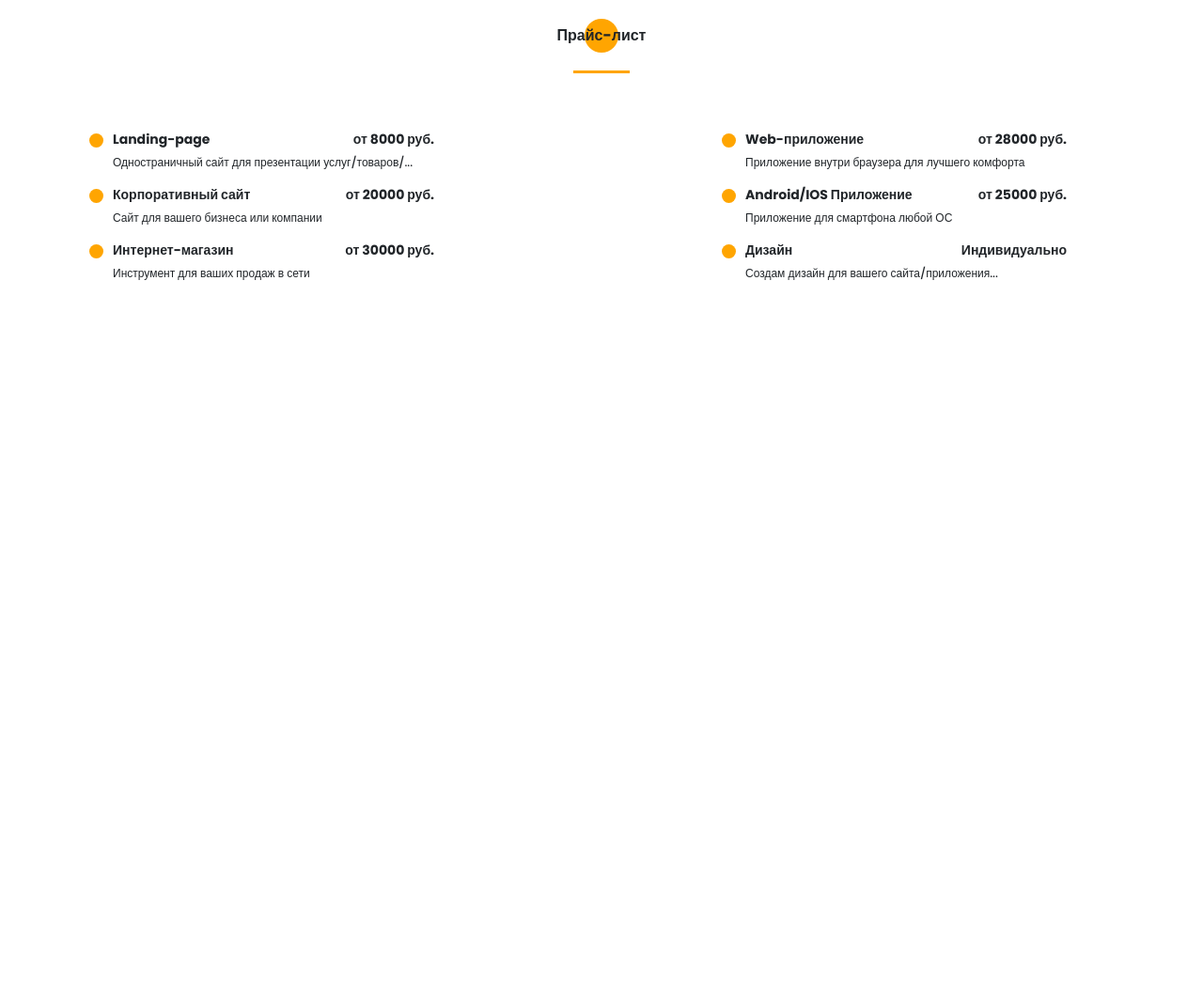
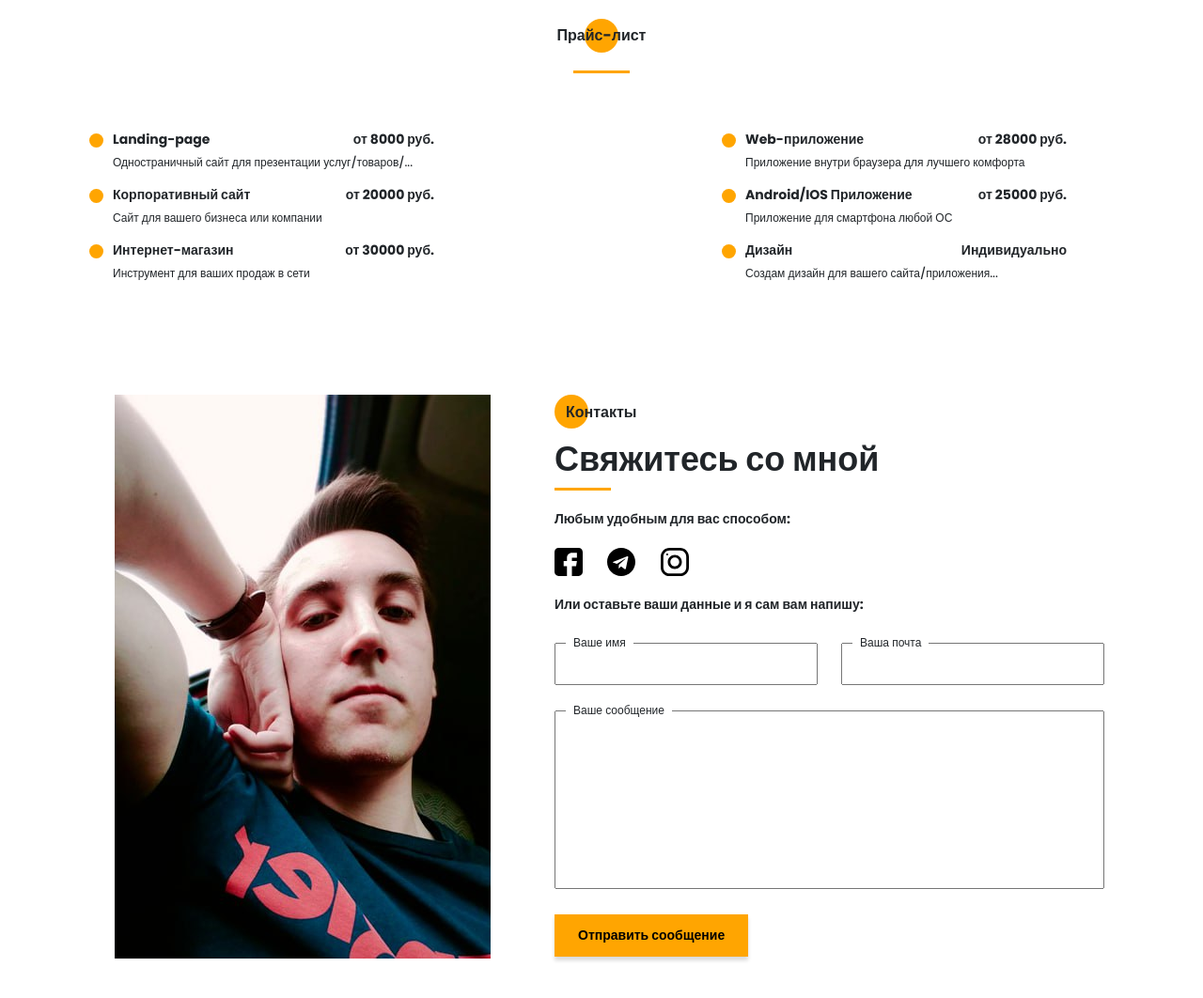
Before and after one commit to Instep1/Portfolio, a website: page src/index.html in a window 1280 px wide. Shown: the part 4274-5336 px from the top of the page at 94% size. Before the commit the page ends 4574 px from the top, so only its background shows below. Drawn offline with Linux system fonts and the light colour scheme.

Commit message:
feat: added section footer with form

```diff
--- a/src/index.html
+++ b/src/index.html
@@ -406,6 +406,58 @@
         </div>
     </section>
 
+    <section class="contacts">
+        <div class="container">
+            <div class="contacts__wrapper">
+                <div class="contacts__photo">
+                    <img src="img/second_photo.jpg" alt="photo">
+                </div>
+                <div class="contacts__descr">
+                    <h2 class="title title_fz16 contacts__title">Контакты</h2>
+                    <div class="contacts__subtitle title">Свяжитесь со мной</div>
+                    <div class="divider"></div>
+
+                    <div class="title title_fz14 contacts__text">
+                        Любым удобным для вас способом:
+                    </div>
+
+                    <div class="contacts__social">
+                        <a href="#" class="contacts__link">
+                            <img src="icons/social/facebook_straight.svg" alt="facebook">
+                        </a>
+                        <a href="#" class="contacts__link">
+                            <img src="icons/social/telegram.svg" alt="telegram">
+                        </a>
+                        <a href="#" class="contacts__link">
+                            <img src="icons/social/instagram_straight.svg" alt="instagram">
+                        </a>
+
+                        <div class="title title_fz14 contacts__text">
+                            Или оставьте ваши данные и я сам вам напишу:
+                        </div>
+
+                        <form action="#" class="contacts__form">
+                            <div class="contacts__input">
+                                <input name="name" id="name" type="text">
+                                <label for="name">Ваше имя</label>
+                            </div>
+                            <div class="contacts__input">
+                                <input name="email" id="email" type="email">
+                                <label for="email">Ваша почта</label>
+                            </div>
+
+                            <div class="contacts__textarea">
+                                <textarea name="text" id="text"></textarea>
+                                <label for="text">Ваше сообщение</label>
+                            </div>
+                            <div><button class="contacts__btn btn">Отправить сообщение</button></div>
+                        </form>
+                    </div>
+                </div>
+            </div>
+        </div>
+    </section>
+
     <script src="js/script.js"></script>
 </body>
 </html>
--- /dev/null
+++ b/src/sass/blocks/_contacts.scss
@@ -0,0 +1,81 @@
+.contacts {
+    padding-top: 120px;
+    padding-bottom: 90px;
+    &__wrapper {
+        padding: 0 35px 0 52px;
+        display: grid;
+        grid-template-columns: 400px 585px;
+        justify-content: space-between;
+    }
+    &__photo {
+        img {
+            width: 100%;
+        }
+    }
+    &__descr {
+        padding-top: 6px;
+        .divider {
+            margin: 0;
+        }
+    }
+    &__title {
+        position: relative;
+        padding-left: 12px;
+        padding-top: 1px;
+        @include before_circle;
+    }
+    &__text, &__social {
+        margin-top: 20px;
+    }
+    &__link {
+        margin-right: 22px;
+        img {
+            max-width: 30px;
+            max-height: 30px;
+        }
+    }
+    &__form {
+        margin-top: 30px;
+        display: grid;
+        grid-template: 45px 190px 45px / repeat(2, 280px);
+        justify-content: space-between;
+        row-gap: 27px;
+        label {
+            position: absolute;
+            display: block;
+            top: -9px;
+            left: 12px;
+            height: 18px;
+            padding: 0 8px;
+            background-color: #fff;
+            font-size: 12px;
+            margin-bottom: 0;
+        }
+    }
+    &__input {
+        position: relative;
+        input {
+            width: 100%;
+            height: 100%;
+            padding: 0 20px;
+            font-size: 12px;
+        }
+    }
+    &__textarea {
+        position: relative;
+        grid-column: 1 / 3;
+        textarea {
+            width: 100%;
+            height: 100%;
+            resize: none;
+            font-size: 12px;
+            padding: 20px;
+        }
+    }
+    &__btn {
+        border: none;
+        font-weight: 700;
+        font-size: 14px;
+        line-height: 21px;
+    }
+}
--- a/src/sass/style.scss
+++ b/src/sass/style.scss
@@ -32,3 +32,4 @@
 @import 'blocks/skills';
 @import 'blocks/portfolio';
 @import 'blocks/price';
+@import 'blocks/contacts';
```
Also changed, not shown: src/css/style.min.css, src/icons/social/facebook_straight.svg (added), src/icons/social/instagram_straight.svg (added).
